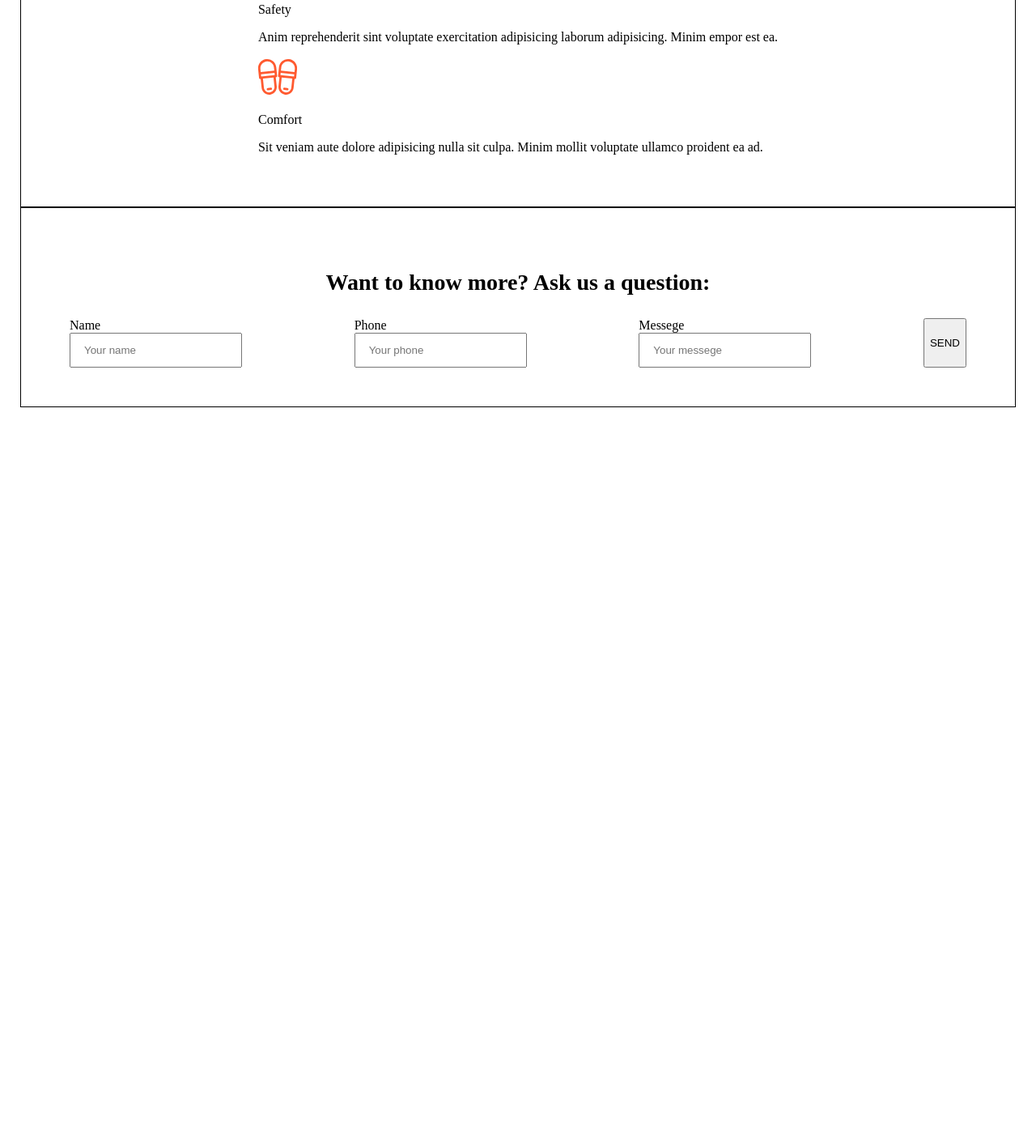
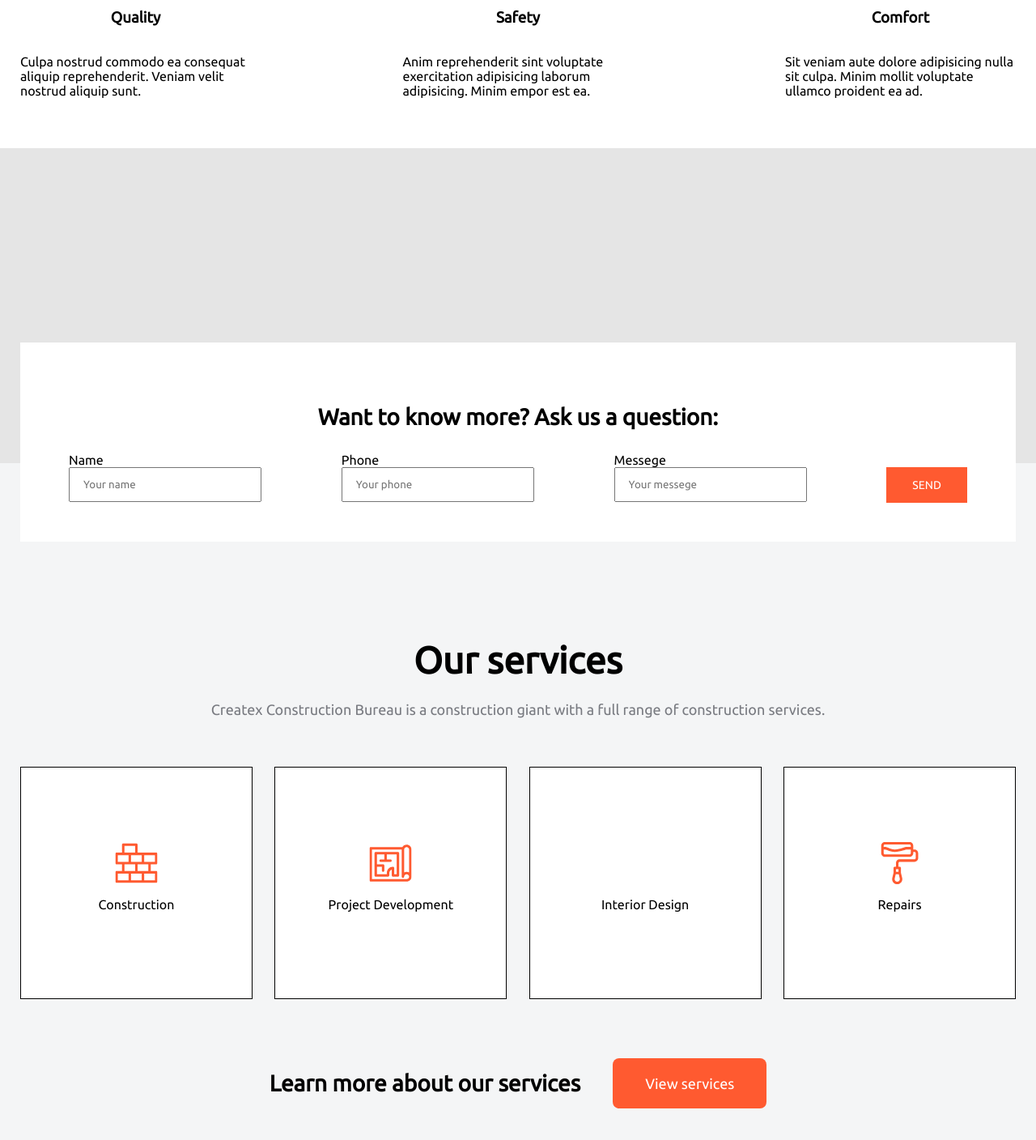
Before and after one commit to NurlanDes/Project3, a plain HTML site: page index.html in a window 1280 px wide. Shown: the part 1430-2838 px from the top of the page at 81% size. Before the commit the page ends 1933 px from the top, so only its background shows below. Drawn offline with Linux system fonts and the light colour scheme; files whose address does not match are found by name.

Commit message:
Homework 47

```diff
--- a/index.html
+++ b/index.html
@@ -44,26 +44,30 @@
         <div class="hero"></div>
         <div class="container">
             <div class="values">
-            <h1>Our core values</h1>
-            <p>Our mission is to set the highest standards for construction sphere.</p>
-            <div>
-                <div>
+            <p class="valueTitle">Our core values</p>
+            <p class="valueSubtitle">Our mission is to set the highest standards for construction sphere.</p>
+            <div class="valuesItems">
+                <div class="valueItem">
                     <img src="assets/icons/ic-like.svg" alt="icon">
-                    <p>Quality</p>
+                    <h3>Quality</h3>
                     <p>Culpa nostrud commodo ea consequat aliquip reprehenderit. Veniam velit nostrud aliquip sunt.</p>
                 </div>
-                <div>
+                <div class="valueItem">
                     <img src="assets/icons/ic-hand.svg" alt="icon">
-                    <p>Safety</p>
+                    <h3>Safety</h3>
                     <p>Anim reprehenderit sint voluptate exercitation adipisicing laborum adipisicing. Minim empor est ea.</p>
                 </div>
-                <div>
+                <div class="valueItem">
                     <img src="assets/icons/ic-slippers.svg" alt="icon">
-                    <p>Comfort</p>
+                    <h3>Comfort</h3>
                     <p>Sit veniam aute dolore adipisicing nulla sit culpa. Minim mollit voluptate ullamco proident ea ad.</p>
                 </div>
             </div>
             </div>
+    </div>
+
+    <div class="formWrapper">
+        <div class="container">
             <div class="form">
             <p class="formTitle">Want to know more? Ask us a question:</p>
             <form class="formData">
@@ -82,8 +86,40 @@
                 <button>SEND</button>
             </form>
             </div>
+        </div>
+    </div>
+
+    <div class="services">
+        <p class="servicesTitle">Our services</p>
+        <p class="servicesSubtitle">Createx Construction Bureau is a construction giant with a full range of construction services.</p>
+        <div class="container">
+           <div class="servicesItems">
+            <div class="servicesItem">
+                <img src="assets/icons/ic-construction.svg" alt="icons">
+                <p>Construction</p>
+            </div>
+            <div class="servicesItem">
+                <img src="assets/icons/ic-plan.svg" alt="icon">
+                <p>Project Development</p>
+            </div>
+            <div class="servicesItem">
+                <img src="assets/icons/ic-pantone.svg" alt="icon">
+                <p>Interior Design</p>
+            </div>
+            <div class="servicesItem">
+                <img src="assets/icons/ic-painting.svg" alt="icon">
+                <p>Repairs</p>
+            </div>
+           </div>
+        </div>
+        <div class="servicesMore">
+            <p>Learn more about our services</p>
+            <button class="servicesBtn">View services</button>
+        </div>
     </div>
 
 
+
 </body>
+<script src="JS/app.js"></script>
 </html>
--- a/style.css
+++ b/style.css
@@ -1,3 +1,12 @@
+@font-face {
+    font-family: Ubuntu;
+    font-weight: 400;
+    src: url(./fonts/Ubuntu-Regular.ttf);
+}
+
+*{
+    font-family: Ubuntu;
+}
 body{
     margin: 0;
     margin: auto;
@@ -17,6 +26,7 @@ body{
 .navbar p{
     margin-right: 40px;
 }
+
 .contacts{
     display: flex;
 }
@@ -40,24 +50,59 @@ body{
     background-position-x: center;
     background-size: cover;
 }
+
 .values{
+    margin-top: 120px;
     display: flex;
     flex-direction: column;
     align-items: center;
-    border: 1px solid;
-    padding: 48px 60px;
 }
+.valueTitle{
+    font-size: 46px;
+    font-weight: bold;
+    margin: 0;
+    margin-bottom: 24px;
+}
+
+.valueSubtitle{
+    font-size: 18px;
+    color: #787A80;
+    margin: 0;
+    margin-bottom: 60px;
+}
+
+.valuesItems{
+    display: flex;
+    width: 100%;
+    justify-content: space-between;
+}
+
+.valueItem{
+    display: flex;
+    flex-direction: column;
+    align-items: center;
+    justify-content: center;
+    width: 285px;
+    height: 285px;
+}
+
 
 .formTitle{
     font-weight: bold;
     font-size: 28px;
 }
 
+.formWrapper{
+    width: 100%;
+    padding-top: 120px;
+    background: linear-gradient( #E5E5E5 80%, #F4F5F6 80%);
+}
 .form{
+    margin-top: 120px;
     display: flex;
     flex-direction: column;
     align-items: center;
-    border: 1px solid;
+    background-color: white;
     /* padding: 48px;
     padding-top: 48px;
     padding-bottom: 48px;
@@ -80,3 +125,106 @@ body{
 .formInput input{
     padding: 12px 16px;
 }
+
+.formData button{
+    margin-top: 18px;
+    padding: 0px 32px;
+    height: 44px;
+    font-size: 14px;
+    background-color: #FF5A30;
+    color: white;
+    border: none;
+}
+
+.services{
+    padding-top: 120px;
+    padding-bottom: 80px;
+    display: flex;
+    flex-direction: column;
+    align-items: center;
+    background-color: #F4F5F6;
+}
+.servicesTitle{
+    font-size: 46px;
+    font-weight: bold;
+    margin: 0;
+    margin-bottom: 24px;
+}
+
+.servicesSubtitle{
+    font-size: 18px;
+    color: #787A80;
+    margin: 0;
+    margin-bottom: 60px;
+}
+
+.servicesItems{
+    display: flex;
+    width: 100%;
+    justify-content: space-between;
+}
+
+.servicesItem{
+    display: flex;
+    flex-direction: column;
+    align-items: center;
+    justify-content: center;
+    border: 1px solid;
+    width: 285px;
+    height: 285px;
+    background-color: white;
+    transition: background-color 1s ease;
+}
+
+.servicesItem:hover{
+    background-color: orange;
+    transition: background-color 1s ease;
+}
+
+.servicesMore{
+    display: flex;
+    gap: 40px;
+    margin-top: 60px;
+    font-size: 28px;
+    font-weight: bold;
+    align-items: center;
+}
+
+.servicesBtn{
+    padding: 20px 40px;
+    height: 62px;
+    font-size: 18px;
+    background-color: #FF5A30;
+    color: white;
+    border: none;
+    border-radius: 8px;
+    cursor: pointer;
+}
+
+.servicesBtn:hover{
+    background-color: brown;
+    transition: backgroun-color 0.5s ease;
+}
+.servicesBtn:active{
+    background-color: yellow;
+
+}
+
+@media (max-width:750px){
+    .container{
+        padding: 0 15px;
+        width: unset;
+    }
+    .navbar{
+        display: none;
+    }
+    .contacts{
+        display: none;
+    }
+    .formData{
+        flex-direction: column;
+    }
+    .servicesItems{
+        flex-direction: column;
+    }
+}
```
Also changed, not shown: JS/app.js (added, +12 -0 lines), IMG/dark-background.png (added), IMG/ic-painting.jpg (added), assets/icons/ic-construction.svg (added), assets/icons/ic-painting.svg (added), assets/icons/ic-pantone.svg (added), assets/icons/ic-plan.svg (added), fonts/Ubuntu-Bold.ttf (added), fonts/Ubuntu-BoldItalic.ttf (added), fonts/Ubuntu-Italic.ttf (added), fonts/Ubuntu-Light.ttf (added), fonts/Ubuntu-LightItalic.ttf (added), fonts/Ubuntu-Medium.ttf (added), fonts/Ubuntu-MediumItalic.ttf (added), 1 more files.
